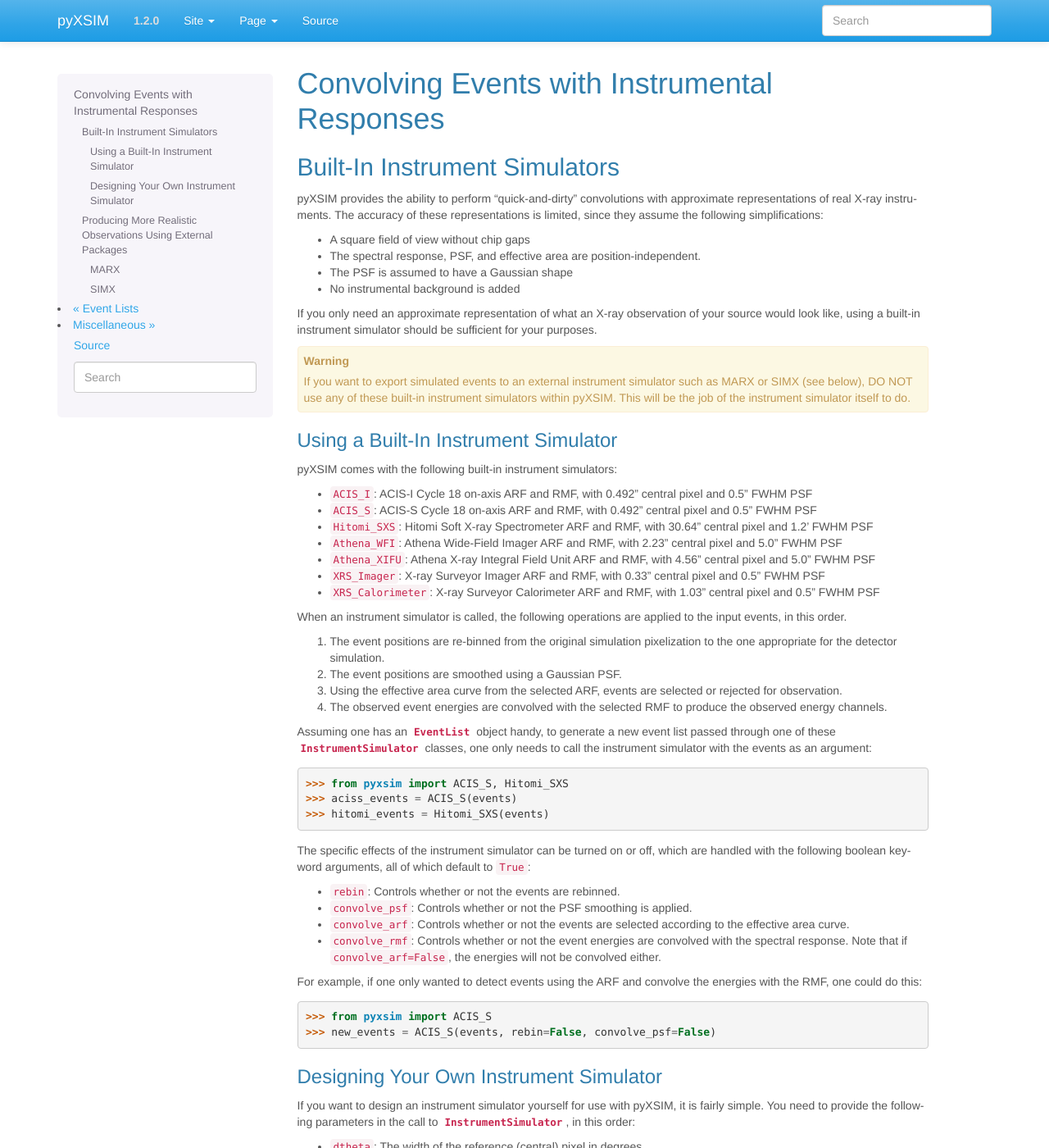
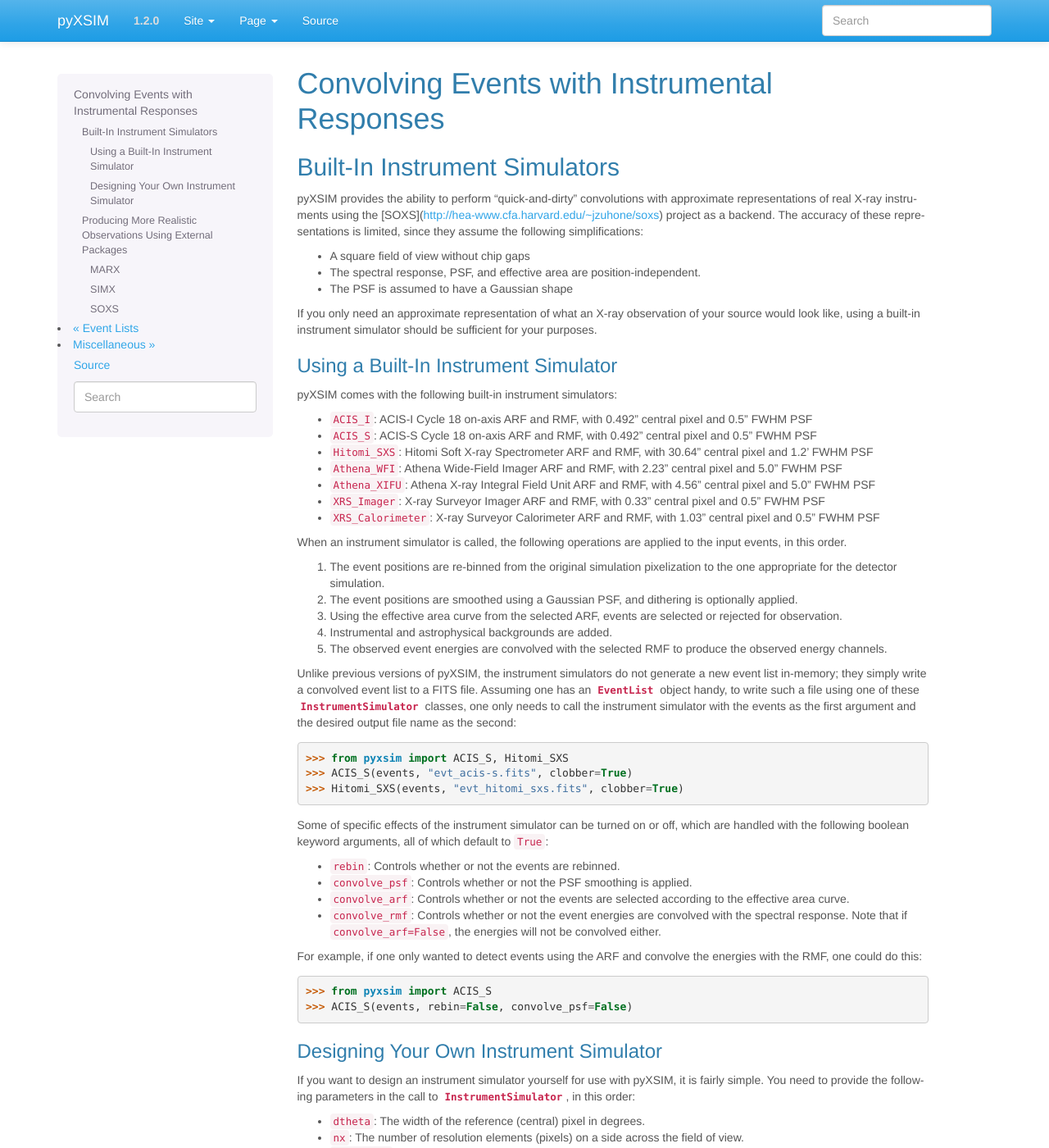
Before and after one commit to jzuhone/pyxsim, a Sphinx documentation site: the page built from doc/source/instruments.rst, in a window 1280 px wide and 1400 px high. Shown: the whole window at 82% size. Built offline with Sphinx 7.4.7, drawn with Linux system fonts in a browser that asks for light colours; some of the changed text lies outside the part shown.

Commit message:
Begin doc edits for version 2.0

```diff
--- a/doc/source/instruments.rst
+++ b/doc/source/instruments.rst
@@ -6,23 +6,16 @@
 Built-In Instrument Simulators
 ------------------------------
 
-pyXSIM provides the ability to perform "quick-and-dirty" convolutions with approximate
-representations of real X-ray instruments. The accuracy of these representations is
-limited, since they assume the following simplifications:
+pyXSIM provides the ability to perform "quick-and-dirty" convolutions with approximate representations
+of real X-ray instruments using the [SOXS](http://hea-www.cfa.harvard.edu/~jzuhone/soxs) project as a
+backend. The accuracy of these representations is limited, since they assume the following simplifications:
 
 * A square field of view without chip gaps
 * The spectral response, PSF, and effective area are position-independent.
 * The PSF is assumed to have a Gaussian shape
-* No instrumental background is added
 
 If you only need an approximate representation of what an X-ray observation of your source
 would look like, using a built-in instrument simulator should be sufficient for your purposes.
-
-.. warning::
-
-    If you want to export simulated events to an external instrument simulator
-    such as MARX or SIMX (see below), DO NOT use any of these built-in instrument
-    simulators within pyXSIM. This will be the job of the instrument simulator itself to do.
 
 Using a Built-In Instrument Simulator
 +++++++++++++++++++++++++++++++++++++
@@ -42,21 +35,24 @@
 
 1. The event positions are re-binned from the original simulation pixelization to the one appropriate
    for the detector simulation.
-2. The event positions are smoothed using a Gaussian PSF.
+2. The event positions are smoothed using a Gaussian PSF, and dithering is optionally applied.
 3. Using the effective area curve from the selected ARF, events are selected or rejected for observation.
-4. The observed event energies are convolved with the selected RMF to produce the observed energy channels.
+4. Instrumental and astrophysical backgrounds are added.
+5. The observed event energies are convolved with the selected RMF to produce the observed energy channels.
 
-Assuming one has an :class:`~pyxsim.event_list.EventList` object handy, to generate a new event list
-passed through one of these :class:`~pyxsim.instruments.InstrumentSimulator` classes, one only needs to call
-the instrument simulator with the events as an argument:
+Unlike previous versions of pyXSIM, the instrument simulators do not generate a new event list in-memory; they
+simply write a convolved event list to a FITS file. Assuming one has an :class:`~pyxsim.event_list.EventList`
+object handy, to write such a file using one of these :class:`~pyxsim.instruments.InstrumentSimulator` classes,
+one only needs to call the instrument simulator with the events as the first argument and the desired output
+file name as the second:
 
 .. code-block:: python
 
     >>> from pyxsim import ACIS_S, Hitomi_SXS
-    >>> aciss_events = ACIS_S(events)
-    >>> hitomi_events = Hitomi_SXS(events)
+    >>> ACIS_S(events, "evt_acis-s.fits", clobber=True)
+    >>> Hitomi_SXS(events, "evt_hitomi_sxs.fits", clobber=True)
 
-The specific effects of the instrument simulator can be turned on or off, which are handled with the
+Some of specific effects of the instrument simulator can be turned on or off, which are handled with the
 following boolean keyword arguments, all of which default to ``True``:
 
 * ``rebin``: Controls whether or not the events are rebinned.
@@ -71,7 +67,7 @@
 .. code-block:: python
 
     >>> from pyxsim import ACIS_S
-    >>> new_events = ACIS_S(events, rebin=False, convolve_psf=False)
+    >>> ACIS_S(events, rebin=False, convolve_psf=False)
 
 Designing Your Own Instrument Simulator
 +++++++++++++++++++++++++++++++++++++++
@@ -107,8 +103,9 @@
 
 If you want to produce a more realistic simulation of a particular instrumental configuration,
 pyXSIM provides options for exporting its event lists to external packages. For
-`MARX <http://space.mit.edu/ASC/MARX/>`_ and `SIMX <http://hea-www.cfa.harvard.edu/simx/>`_,
-one can use SIMPUT files.
+`MARX <http://space.mit.edu/ASC/MARX/>`_ and `SIMX <http://hea-www.cfa.harvard.edu/simx/>`_, or
+for more fine-tuned use of `SOXS <http://hea-www.cfa.harvard.edu/~jzuhone/soxs>`_, one can use
+SIMPUT files.
 
 MARX
 ++++
@@ -159,6 +156,9 @@
     pset simx OutputFileName=spiral_242959_noshift_xrs
     simx
 
-Refer to the relevant documentation for both of those packages for
-more details, as well as the :ref:`simput` section of the :class:`~pyxsim.event_list.EventList`
-documentation.
+SOXS
+++++
+
+
+Refer to the relevant documentation for all of those packages for more details, as well
+as the :ref:`simput` section of the :class:`~pyxsim.event_list.EventList` documentation.
```
